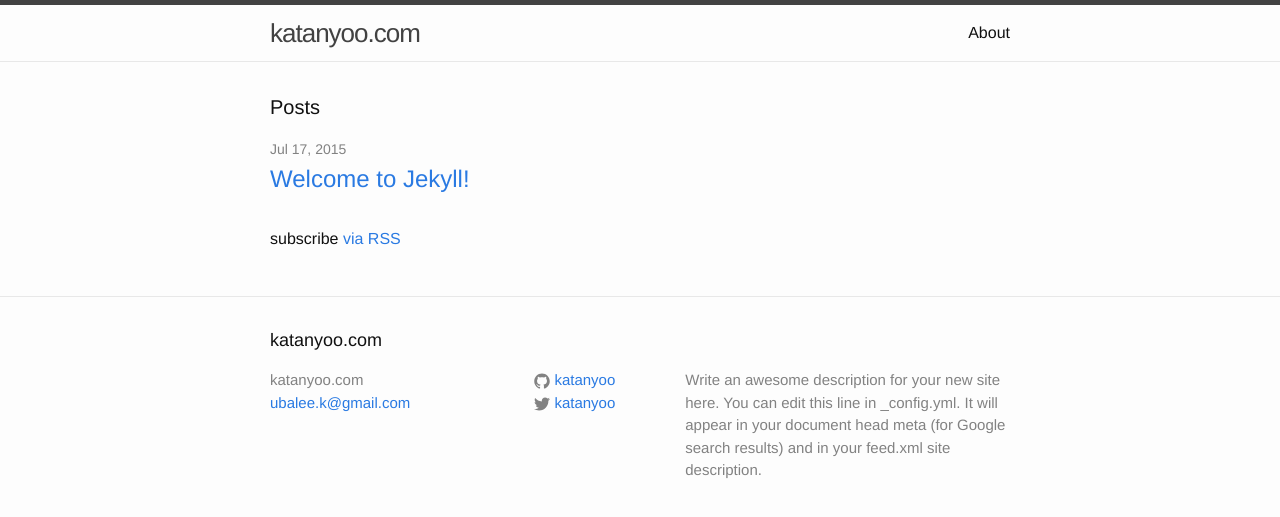
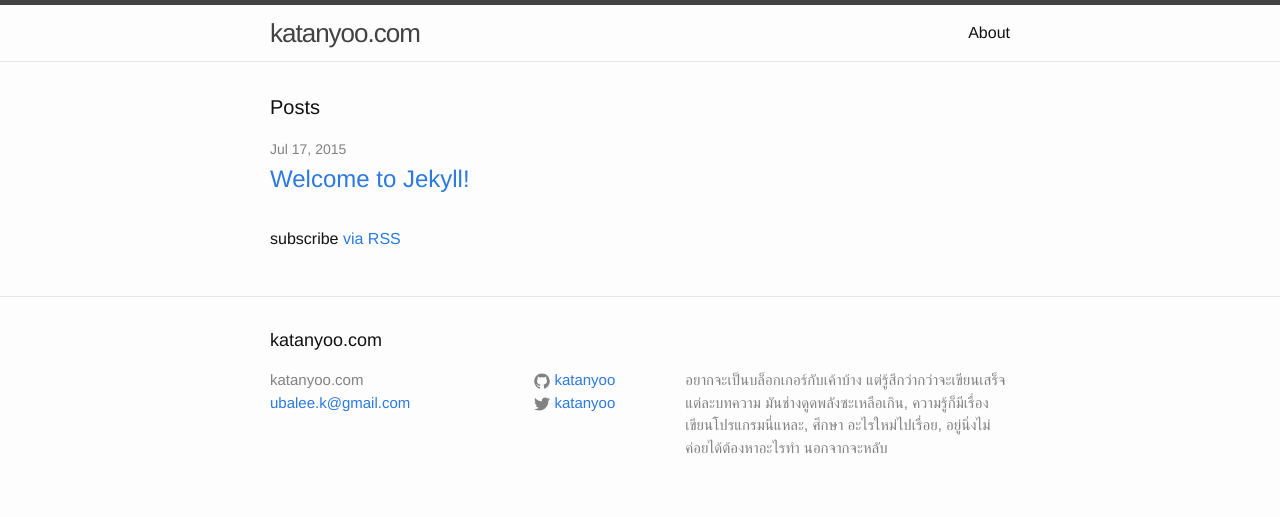
Before and after one commit to katanyoo/katanyoo.github.io, a Jekyll site: the page built from index.html, in a window 1280 px wide. Shown: the top 517 px of the page. Built offline with Jekyll 4.4.1, drawn with Linux system fonts in a browser that asks for light colours.

Commit message:
edit site description

```diff
--- a/_config.yml
+++ b/_config.yml
@@ -2,9 +2,9 @@
 title: katanyoo.com
 email: ubalee.k@gmail.com
 description: > # this means to ignore newlines until "baseurl:"
-  Write an awesome description for your new site here. You can edit this
-  line in _config.yml. It will appear in your document head meta (for
-  Google search results) and in your feed.xml site description.
+  อยากจะเป็นบล็อกเกอร์กับเค้าบ้าง แต่รู้สึกว่ากว่าจะเขียนเสร็จแต่ละบทความ
+  มันช่างดูดพลังซะเหลือเกิน, ความรู้ก็มีเรื่องเขียนโปรแกรมนี่แหละ, ศึกษา
+  อะไรใหม่ไปเรื่อย, อยู่นิ่งไม่ค่อยได้ต้องหาอะไรทำ นอกจากจะหลับ
 baseurl: "" # the subpath of your site, e.g. /blog/
 url: "http://katanyoo.com" # the base hostname & protocol for your site
 twitter_username: katanyoo
```
